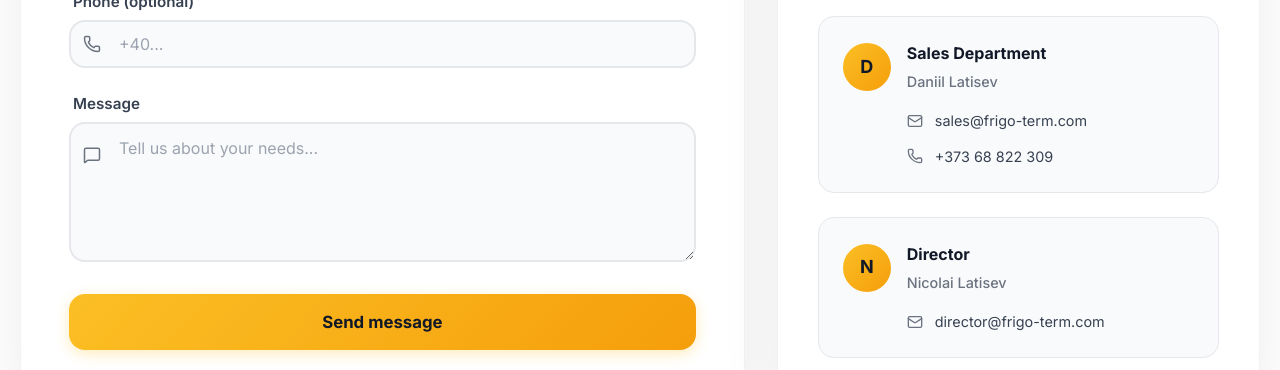
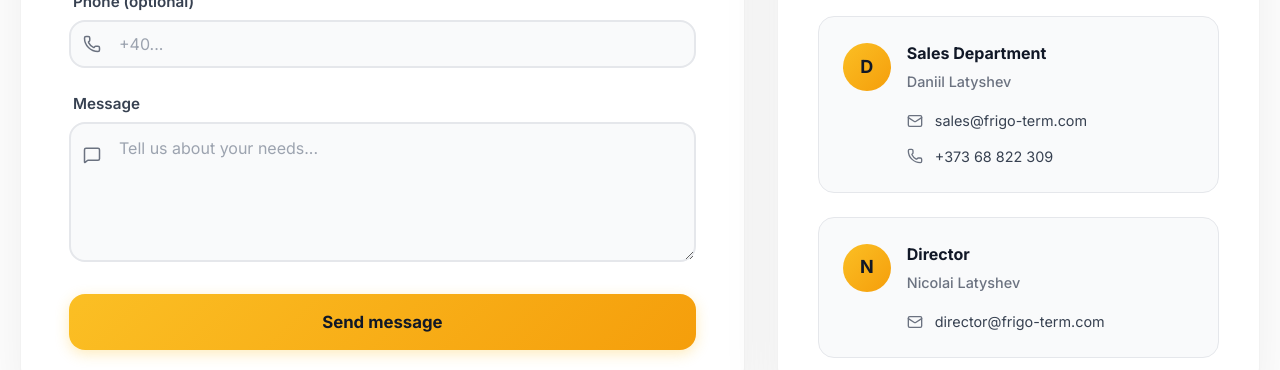
Before and after one commit to Qoopertin/tarcom-lux-website, a React (Vite) app: page /contact in a window 1280 px wide. Shown: the part 440-810 px from the top of the page. Built offline with nearby package versions, Linux system fonts and the light colour scheme.

Commit message:
Fix family name spelling: Latisev -> Latyshev

```diff
--- a/src/pages/Contact.jsx
+++ b/src/pages/Contact.jsx
@@ -46,7 +46,7 @@ const Contact = () => {
                                         <div className="contact-avatar">D</div>
                                         <div className="contact-meta">
                                             <span className="contact-title">Sales Department</span>
-                                            <span className="contact-person">Daniil Latisev</span>
+                                            <span className="contact-person">Daniil Latyshev</span>
                                         </div>
                                     </div>
                                     <div className="contact-info">
@@ -67,7 +67,7 @@ const Contact = () => {
                                         <div className="contact-avatar">N</div>
                                         <div className="contact-meta">
                                             <span className="contact-title">Director</span>
-                                            <span className="contact-person">Nicolai Latisev</span>
+                                            <span className="contact-person">Nicolai Latyshev</span>
                                         </div>
                                     </div>
                                     <div className="contact-info">
```
